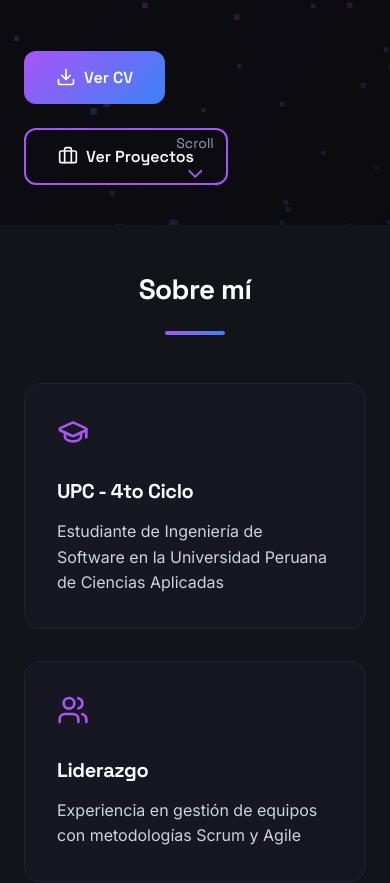
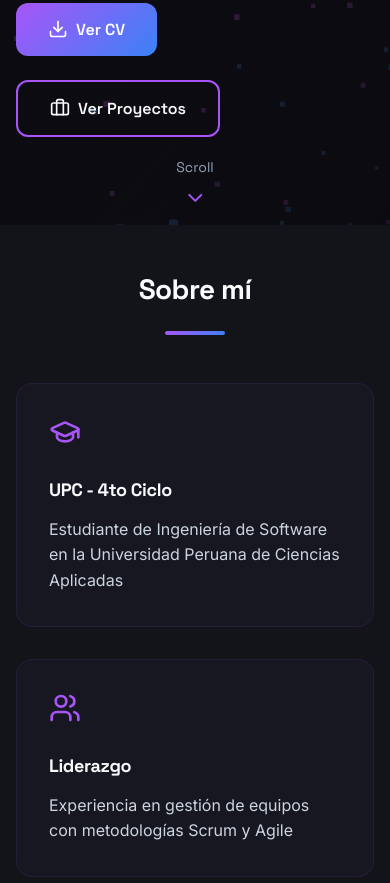
Before and after one commit to LioTG/portfolio, a React (Vite) app: page / in a window 390 px wide. Shown: the part 619-1502 px from the top of the page. Built offline with nearby package versions, Linux system fonts and the light colour scheme.

Commit message:
fix: improve mobile responsiveness and hero layout

```diff
--- a/src/components/About.jsx
+++ b/src/components/About.jsx
@@ -15,6 +15,10 @@ const HighlightCard = ({ item, index }) => {
             viewport={{ once: true }}
             transition={{ duration: 0.6, delay: index * 0.1 }}
             className="card"
+            style={{
+                width: '100%',
+                maxWidth: '400px',
+            }}
         >
             <div style={{
                 color: 'var(--color-neon-purple)',
@@ -74,9 +78,10 @@ const About = () => {
 
                 <div style={{
                     display: 'grid',
-                    gridTemplateColumns: 'repeat(auto-fit, minmax(280px, 1fr))',
+                    gridTemplateColumns: 'repeat(auto-fit, minmax(min(280px, 100%), 1fr))',
                     gap: 'var(--spacing-lg)',
                     marginBottom: 'var(--spacing-xl)',
+                    justifyItems: 'center',
                 }}>
                     {highlights.map((item, index) => (
                         <HighlightCard key={item.title} item={item} index={index} />
--- a/src/components/Contact.jsx
+++ b/src/components/Contact.jsx
@@ -25,6 +25,8 @@ const ContactCard = ({ link, index }) => {
                 alignItems: 'center',
                 textAlign: 'center',
                 cursor: 'pointer',
+                width: '100%',
+                maxWidth: '350px',
             }}
         >
             <div style={{
@@ -114,10 +116,11 @@ const Contact = () => {
 
                 <div style={{
                     display: 'grid',
-                    gridTemplateColumns: 'repeat(auto-fit, minmax(250px, 1fr))',
+                    gridTemplateColumns: 'repeat(auto-fit, minmax(min(250px, 100%), 1fr))',
                     gap: 'var(--spacing-lg)',
                     maxWidth: '1000px',
                     margin: '0 auto',
+                    justifyItems: 'center',
                 }}>
                     {contactLinks.map((link, index) => (
                         <ContactCard key={link.name} link={link} index={index} />
@@ -143,11 +146,13 @@ const Contact = () => {
                 <div className="container">
                     <div style={{
                         display: 'grid',
-                        gridTemplateColumns: 'repeat(auto-fit, minmax(200px, 1fr))',
+                        gridTemplateColumns: 'repeat(auto-fit, minmax(min(200px, 100%), 1fr))',
                         gap: 'var(--spacing-xl)',
                         marginBottom: 'var(--spacing-2xl)',
                         maxWidth: '900px',
                         margin: '0 auto var(--spacing-2xl) auto',
+                        justifyItems: 'center',
+                        textAlign: 'center',
                     }}>
                         {/* About Section */}
                         <div>
@@ -266,10 +271,11 @@ const Contact = () => {
                         paddingTop: 'var(--spacing-xl)',
                         borderTop: '1px solid rgba(168, 85, 247, 0.1)',
                         display: 'flex',
-                        justifyContent: 'space-between',
+                        justifyContent: window.innerWidth <= 768 ? 'center' : 'space-between',
                         alignItems: 'center',
                         flexWrap: 'wrap',
                         gap: 'var(--spacing-md)',
+                        textAlign: 'center',
                     }}>
                         <p style={{
                             color: 'var(--color-text-muted)',
--- a/src/components/Hero.jsx
+++ b/src/components/Hero.jsx
@@ -40,6 +40,7 @@ const Hero = () => {
                 overflow: 'hidden',
                 background: 'var(--gradient-hero)',
                 paddingTop: '80px',
+                paddingBottom: 'var(--spacing-3xl)',
             }}
         >
             {/* 3D Background */}
@@ -159,15 +160,16 @@ const Hero = () => {
 
             {/* Scroll Indicator */}
             <motion.div
+                className="scroll-indicator"
                 initial={{ opacity: 0 }}
                 animate={{ opacity: 1 }}
                 transition={{ duration: 1, delay: 1.5 }}
                 style={{
                     position: 'absolute',
-                    bottom: 'var(--spacing-xl)',
+                    bottom: 'var(--spacing-md)',
                     left: '50%',
                     transform: 'translateX(-50%)',
-                    zIndex: 3,
+                    zIndex: 4,
                     cursor: 'pointer',
                 }}
                 onClick={() => scrollToSection('#about')}
@@ -202,6 +204,12 @@ const Hero = () => {
             font-size: var(--text-xl) !important;
           }
         }
+
+        @media (max-height: 750px) {
+          .scroll-indicator {
+            display: none !important;
+          }
+        }
       `}</style>
         </section>
     );
--- a/src/components/Projects.jsx
+++ b/src/components/Projects.jsx
@@ -19,6 +19,8 @@ const ProjectCard = ({ project, index }) => {
                 display: 'flex',
                 flexDirection: 'column',
                 height: '100%',
+                width: '100%',
+                maxWidth: '500px',
             }}
         >
             {/* Project Image */}
@@ -197,8 +199,9 @@ const Projects = () => {
 
                 <div style={{
                     display: 'grid',
-                    gridTemplateColumns: 'repeat(auto-fit, minmax(350px, 1fr))',
+                    gridTemplateColumns: 'repeat(auto-fit, minmax(min(350px, 100%), 1fr))',
                     gap: 'var(--spacing-lg)',
+                    justifyItems: 'center',
                 }}>
                     {projects.map((project, index) => (
                         <ProjectCard key={project.title} project={project} index={index} />
--- a/src/components/Skills.jsx
+++ b/src/components/Skills.jsx
@@ -15,6 +15,10 @@ const SkillCategoryCard = ({ category, categoryIndex }) => {
             viewport={{ once: true }}
             transition={{ duration: 0.6, delay: categoryIndex * 0.1 }}
             className="card"
+            style={{
+                width: '100%',
+                maxWidth: '450px',
+            }}
         >
             <div style={{
                 display: 'flex',
@@ -134,8 +138,9 @@ const Skills = () => {
 
                 <div style={{
                     display: 'grid',
-                    gridTemplateColumns: 'repeat(auto-fit, minmax(300px, 1fr))',
+                    gridTemplateColumns: 'repeat(auto-fit, minmax(min(300px, 100%), 1fr))',
                     gap: 'var(--spacing-xl)',
+                    justifyItems: 'center',
                 }}>
                     {skillCategories.map((category, categoryIndex) => (
                         <SkillCategoryCard key={category.title} category={category} categoryIndex={categoryIndex} />
--- a/src/index.css
+++ b/src/index.css
@@ -500,6 +500,10 @@ a:hover {
   .container {
     padding: 0 var(--spacing-md);
   }
+
+  .card {
+    max-width: 100% !important;
+  }
 }
 
 @media (max-width: 480px) {
@@ -508,6 +512,15 @@ a:hover {
     --text-5xl: 1.75rem;
     --text-4xl: 1.5rem;
     --text-3xl: 1.25rem;
+    --text-xl: 1.125rem;
+  }
+
+  .container {
+    padding: 0 var(--spacing-sm);
+  }
+
+  .section {
+    padding: var(--spacing-xl) 0;
   }
 }
 
```
